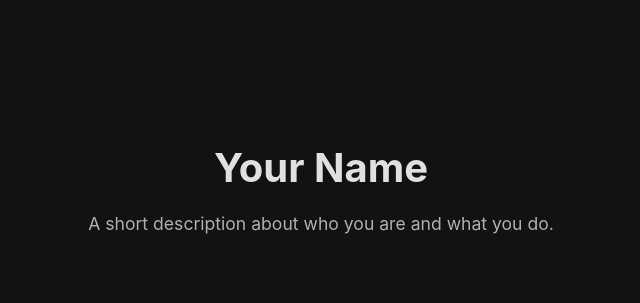
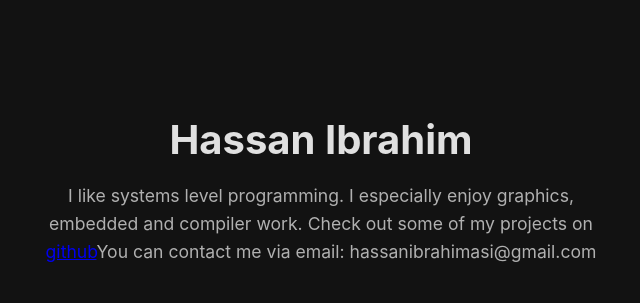
Before and after one commit to Hassan-Ibrahim-1/Hassan-Ibrahim-1.github.io, a plain HTML site: page index.html in a window 1280 px wide. Shown: the part 214-517 px from the top of the page, without its empty margins (319-959 px from the left). Drawn offline with Linux system fonts and the light colour scheme.

Commit message:
update website

```diff
--- a/index.html
+++ b/index.html
@@ -8,9 +8,12 @@
   </head>
   <body>
     <main>
-      <h1>Your Name</h1>
+      <h1>Hassan Ibrahim</h1>
       <p class="description">
-        A short description about who you are and what you do.
+        I like systems level programming. I especially enjoy graphics, embedded
+        and compiler work. Check out some of my projects on
+        <a href="www.github.com/Hassan-Ibrahim-1">github</a>You can contact me
+        via email: hassanibrahimasi@gmail.com
       </p>
     </main>
   </body>
```
